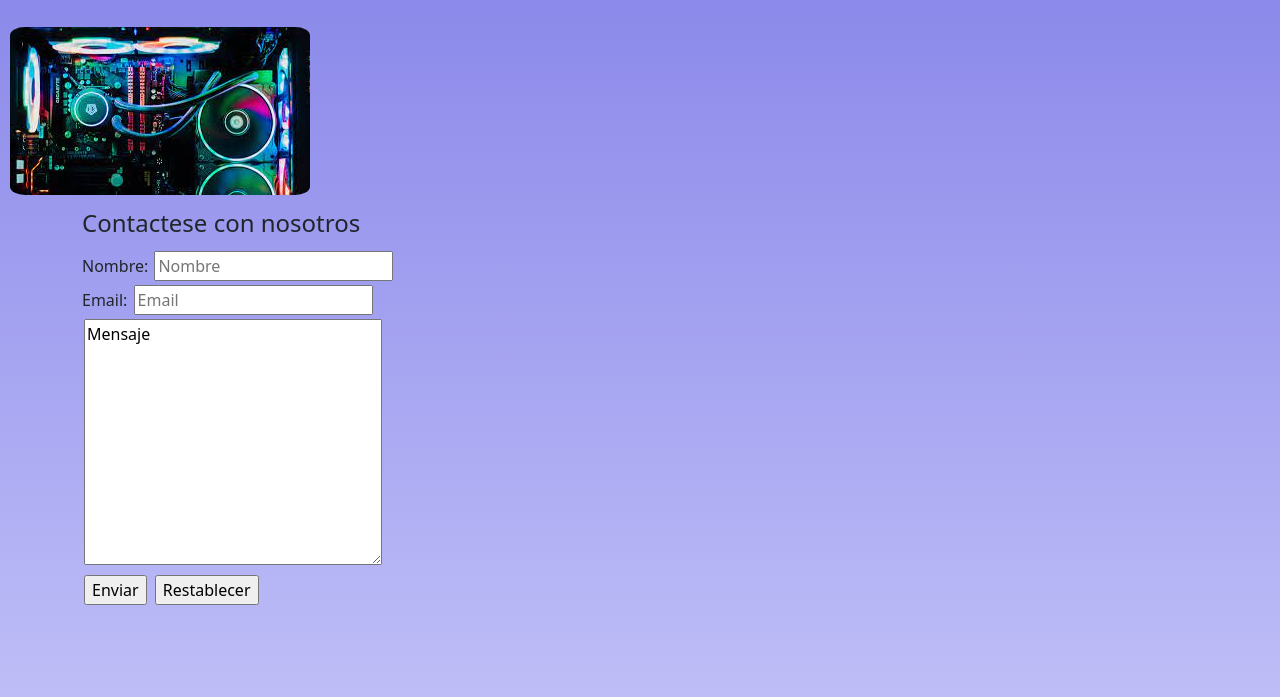
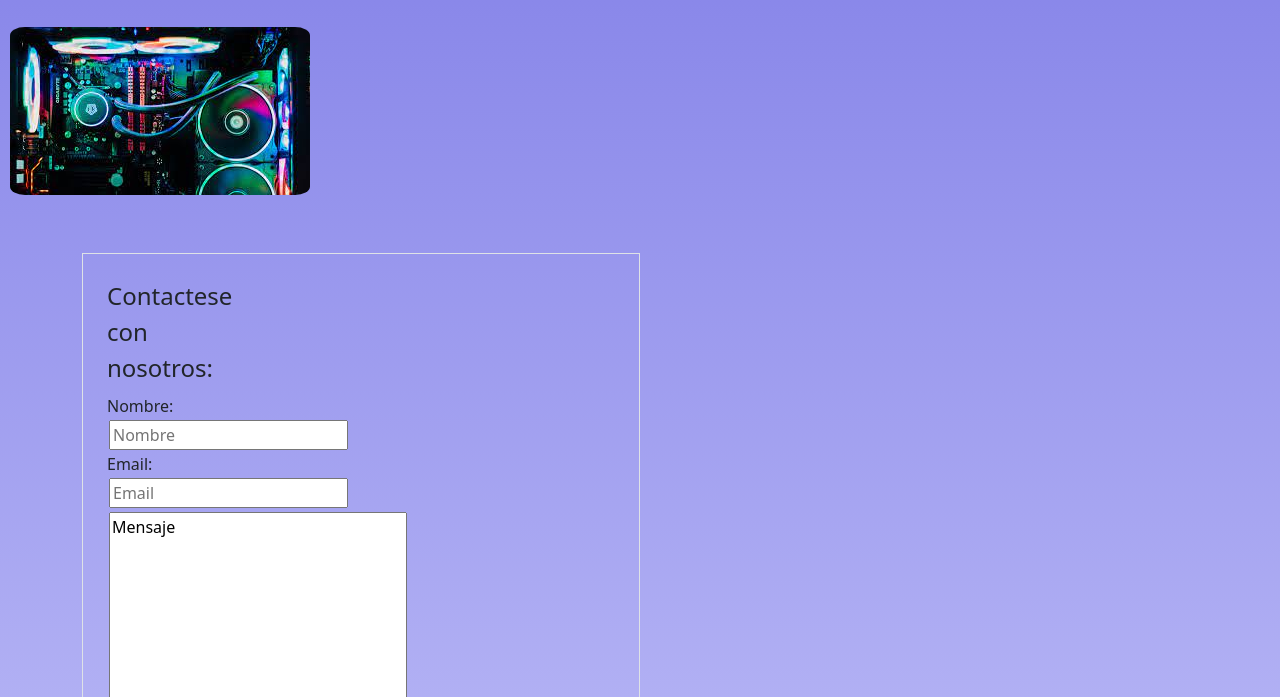
Before and after one commit to MaximilianBianchi/PFBianchi, a plain HTML site: page pages/contacto.html in a window 1280 px wide. Shown: the part 103-800 px from the top of the page. Drawn offline with nearby package versions, Linux system fonts and the light colour scheme; a web font is replaced by a local one.

Commit message:
terminando v.02

```diff
--- a/css/styles.css
+++ b/css/styles.css
@@ -103,7 +103,17 @@ h1{
     font-style: italic;
 }
 
+.border{
+    width: 50%;
 
+}
+
+@media(width<780px){
+    .border{
+        width: 100%;
+
+    }
+}
 
 @media(width<370px){
     section{
--- a/pages/contacto.html
+++ b/pages/contacto.html
@@ -49,11 +49,11 @@
         </header>
         <img src="../images/contacto.jpg" alt="" class="imagen_border">
         <!---------Formulario------------>
-        <div class="container">
+        <div class="container mt-5">
 
-        <form action="#" method="">
+        <form class="border p-4" action="#" method="">
             <fieldset>
-                <legend>Contactese con nosotros</legend>
+                <legend>Contactese con nosotros:</legend>
                     <div class="form-group">
                         <label for="nombre">Nombre:</label>
                         <input type="text" name="nombre" placeholder="Nombre">
```
